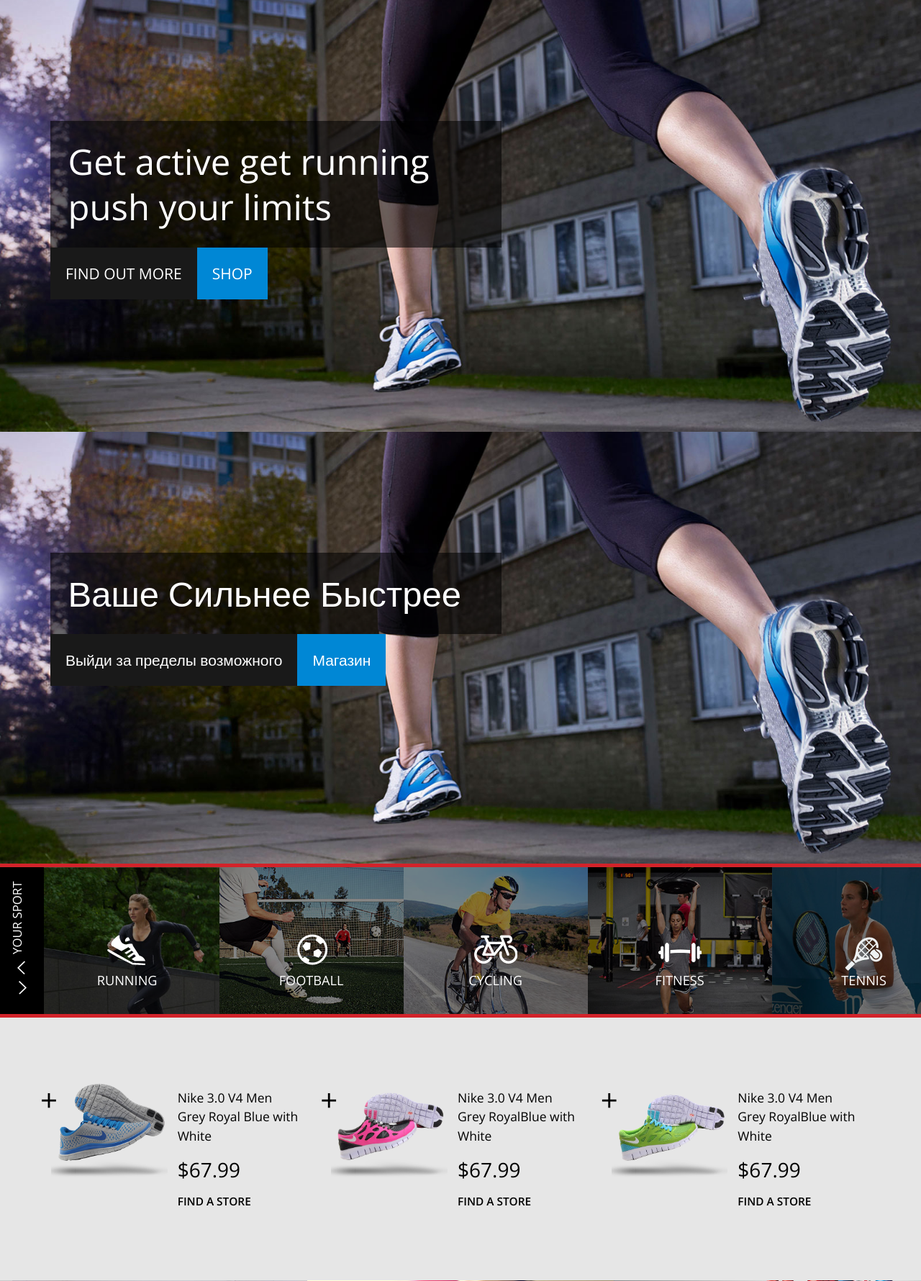
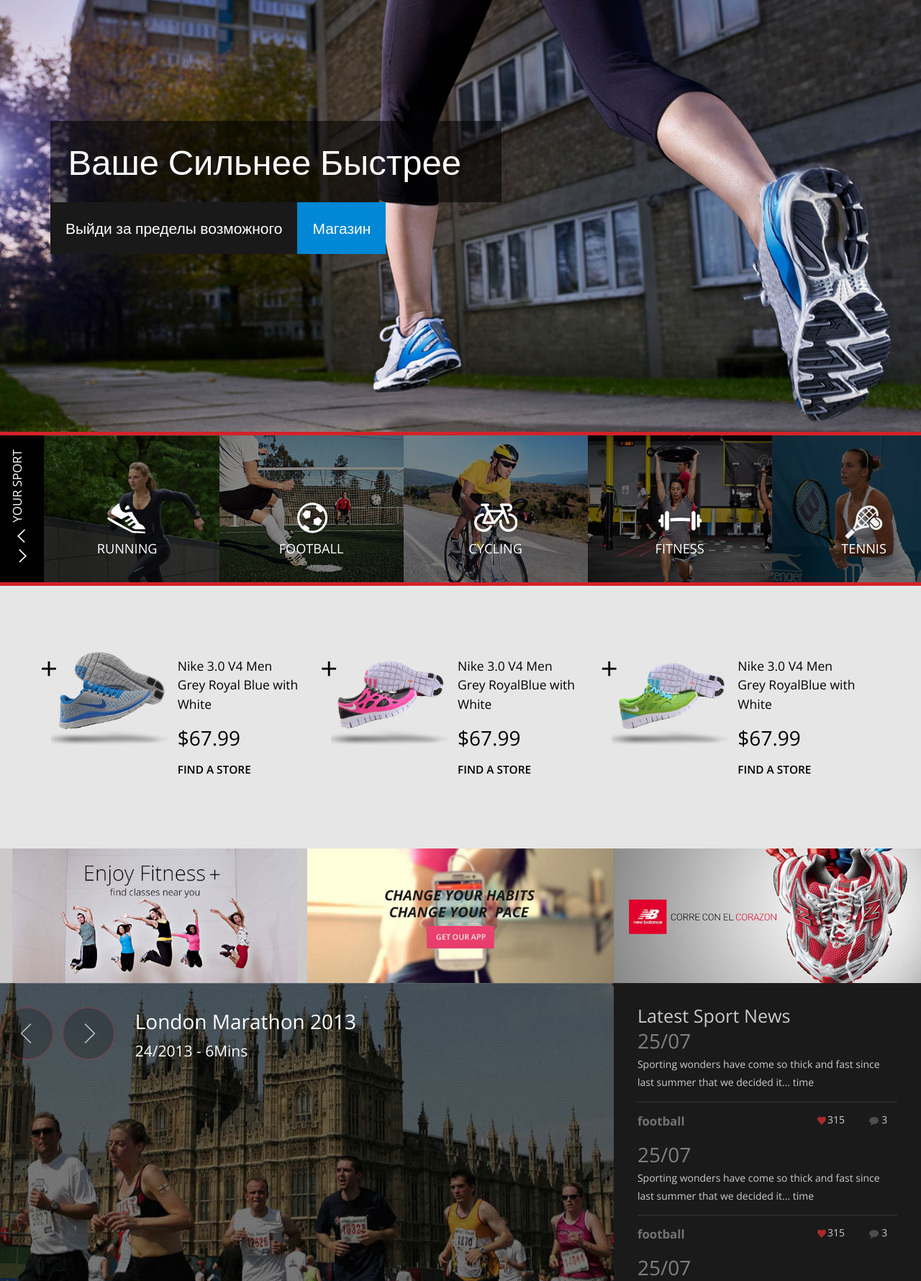
Before and after one commit to VladislavLee/web.ru, a PHP site: page /index.php in a window 1280 px wide. Shown: the part 130-1910 px from the top of the page at 72% size. Run offline with PHP 8.4, Linux system fonts and the light colour scheme.

Commit message:
remove photo on header

```diff
--- a/web/header.php
+++ b/web/header.php
@@ -87,17 +87,3 @@ Smartphone Compatible web template, free webdesigns for Nokia, Samsung, LG, Sony
     </div>
     <div class="clearfix"> </div>
 </div>
-<!---->
-<div class="banner">
-    <div class="container">
-        <div class="banner-matter">
-            <h1>Get active get running push your limits</h1>
-            <div class="out">
-                <a href="single.php" class="find">FIND OUT MORE </a>
-                <a href="single.php" class="shop">SHOP</a>
-                <div class="clearfix"> </div>
-            </div>
-        </div>
-    </div>
-</div>
-<!---->
```
